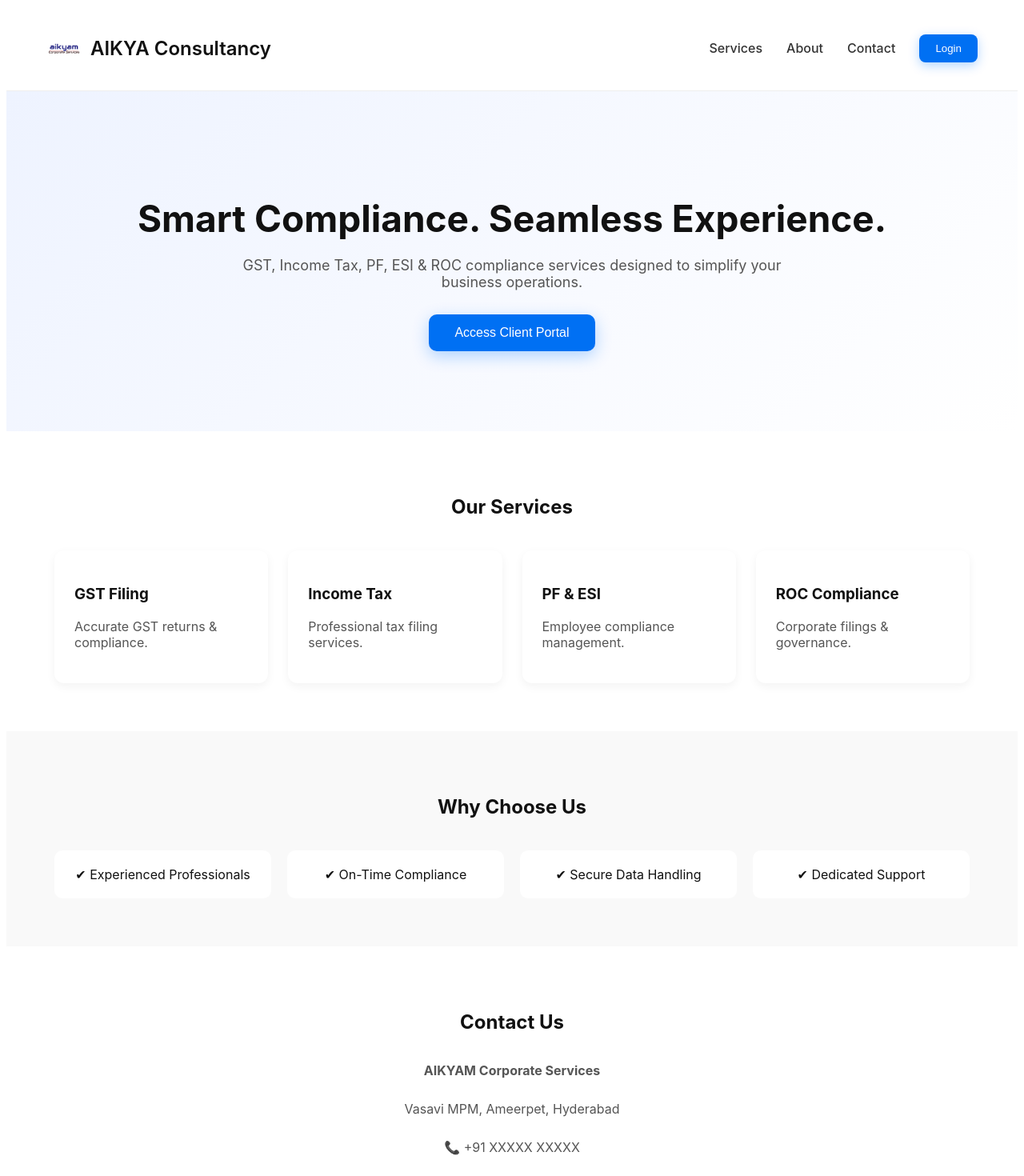
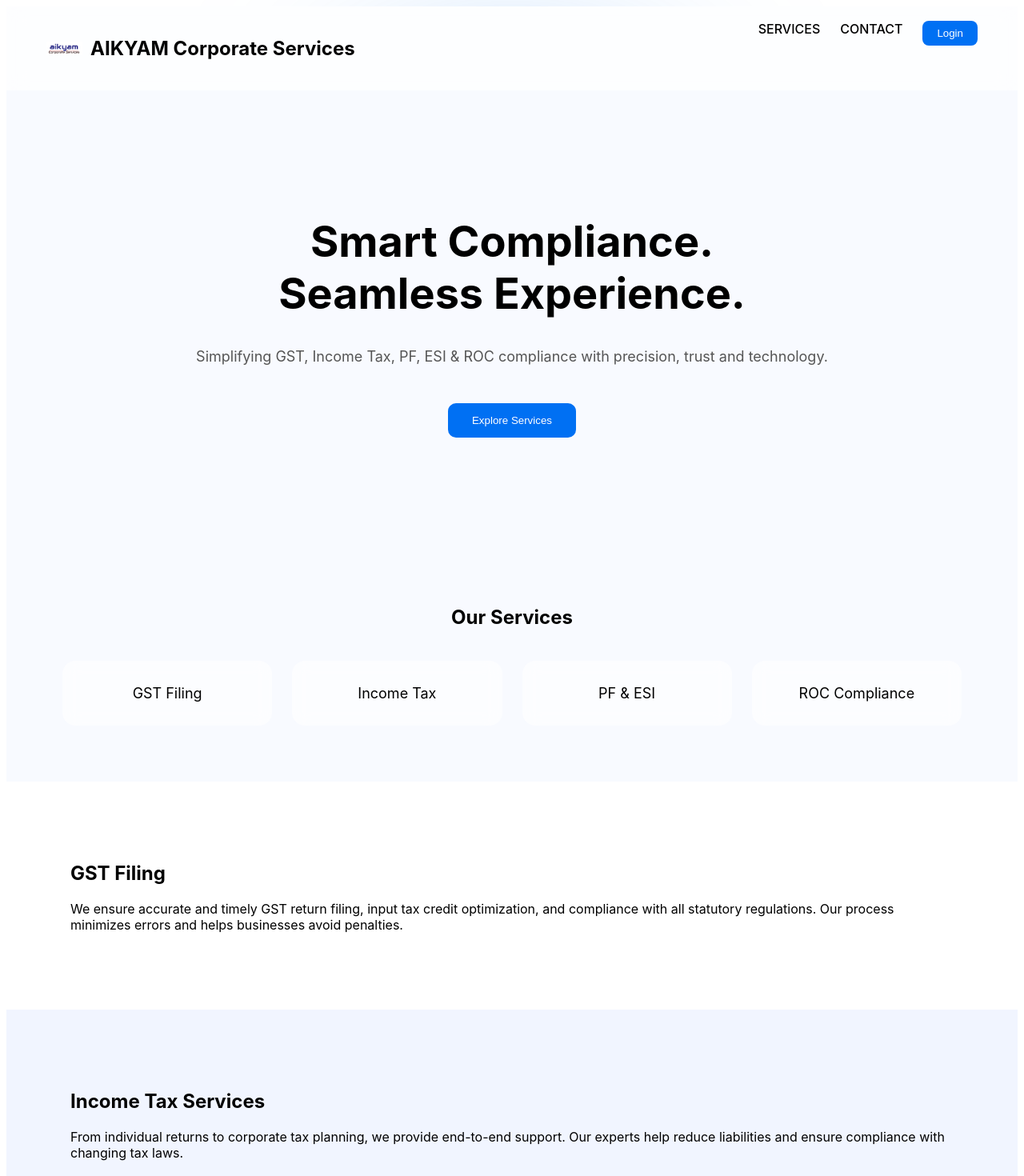
Before and after one commit to aikyambhanu/client-portal, a Next.js app: page / in a window 1280 px wide. Shown: the top 1470 px of the page at 80% size. Built offline with nearby package versions, Linux system fonts and the light colour scheme.

Commit message:
Update page.js

```diff
--- a/app/page.js
+++ b/app/page.js
@@ -1,193 +1,111 @@
 'use client'
+
 export default function Home() {
+
+  const scrollTo = (id) => {
+    document.getElementById(id)?.scrollIntoView({ behavior: 'smooth' })
+  }
+
   return (
-    <div style={{ fontFamily: 'Inter, sans-serif', color: '#111' }}>
+    <div style={container}>
 
       {/* HEADER */}
-      <div style={{
-        display: 'flex',
-        justifyContent: 'space-between',
-        alignItems: 'center',
-        padding: '18px 50px',
-        position: 'sticky',
-        top: 0,
-        background: 'rgba(255,255,255,0.9)',
-        backdropFilter: 'blur(10px)',
-        borderBottom: '1px solid #eee',
-        zIndex: 1000
-      }}>
+      <div style={header}>
         <div style={{ display: 'flex', alignItems: 'center', gap: 10 }}>
           <img src="/companylogo.png" width="45" />
-          <h2 style={{ fontWeight: 600 }}>AIKYA Consultancy</h2>
+          <h2>AIKYAM Corporate Services</h2>
         </div>
 
-        <div style={{ display: 'flex', gap: 30, alignItems: 'center' }}>
-          {['Services', 'About', 'Contact'].map((item, i) => (
-            <a key={i} href={`#${item.toLowerCase()}`}
-              style={{
-                textDecoration: 'none',
-                color: '#333',
-                fontWeight: 500,
-                transition: '0.3s'
-              }}
-              onMouseOver={e => e.target.style.color = '#0070f3'}
-              onMouseOut={e => e.target.style.color = '#333'}
-            >
-              {item}
-            </a>
+        <div style={{ display: 'flex', gap: 25 }}>
+          {['services', 'contact'].map(item => (
+            <span key={item} onClick={() => scrollTo(item)} style={nav}>
+              {item.toUpperCase()}
+            </span>
           ))}
-
-          <a href="/login">
-            <button style={{
-              padding: '10px 20px',
-              background: '#0070f3',
-              color: '#fff',
-              border: 'none',
-              borderRadius: 8,
-              cursor: 'pointer',
-              transition: '0.3s',
-              boxShadow: '0 4px 14px rgba(0,118,255,0.3)'
-            }}
-              onMouseOver={e => e.target.style.transform = 'scale(1.05)'}
-              onMouseOut={e => e.target.style.transform = 'scale(1)'}
-            >
-              Login
-            </button>
-          </a>
+          <a href="/login"><button style={loginBtn}>Login</button></a>
         </div>
       </div>
 
       {/* HERO */}
-      <div style={{
-        padding: '100px 40px',
-        textAlign: 'center',
-        background: 'linear-gradient(135deg, #eef3ff, #ffffff)'
-      }}>
-        <h1 style={{
-          fontSize: 46,
-          fontWeight: 700,
-          marginBottom: 20
-        }}>
-          Smart Compliance. Seamless Experience.
+      <div style={hero}>
+        <div style={glow}></div>
+
+        <h1 style={heroTitle}>
+          Smart Compliance.<br />Seamless Experience.
         </h1>
 
-        <p style={{
-          fontSize: 18,
-          color: '#555',
-          maxWidth: 700,
-          margin: 'auto'
-        }}>
-          GST, Income Tax, PF, ESI & ROC compliance services designed
-          to simplify your business operations.
+        <p style={heroText}>
+          Simplifying GST, Income Tax, PF, ESI & ROC compliance with
+          precision, trust and technology.
         </p>
 
-        <a href="/login">
-          <button style={{
-            marginTop: 30,
-            padding: '14px 32px',
-            fontSize: 16,
-            background: '#0070f3',
-            color: '#fff',
-            borderRadius: 10,
-            border: 'none',
-            cursor: 'pointer',
-            transition: '0.3s',
-            boxShadow: '0 6px 20px rgba(0,118,255,0.3)'
-          }}
-            onMouseOver={e => e.target.style.transform = 'translateY(-3px)'}
-            onMouseOut={e => e.target.style.transform = 'translateY(0)'}
-          >
-            Access Client Portal
-          </button>
-        </a>
+        <button style={cta} onClick={() => scrollTo('services')}>
+          Explore Services
+        </button>
       </div>
 
-      {/* SERVICES */}
-      <div id="services" style={{ padding: 60 }}>
-        <h2 style={{ textAlign: 'center', marginBottom: 40 }}>
-          Our Services
-        </h2>
+      {/* SERVICES CARDS */}
+      <div id="services" style={section}>
+        <h2 style={title}>Our Services</h2>
 
-        <div style={{
-          display: 'grid',
-          gridTemplateColumns: 'repeat(auto-fit, minmax(250px,1fr))',
-          gap: 25
-        }}>
+        <div style={grid}>
           {[
-            { title: "GST Filing", desc: "Accurate GST returns & compliance." },
-            { title: "Income Tax", desc: "Professional tax filing services." },
-            { title: "PF & ESI", desc: "Employee compliance management." },
-            { title: "ROC Compliance", desc: "Corporate filings & governance." }
-          ].map((s, i) => (
-            <div key={i}
-              style={{
-                padding: 25,
-                borderRadius: 12,
-                background: '#fff',
-                transition: '0.3s',
-                boxShadow: '0 4px 12px rgba(0,0,0,0.05)'
-              }}
-              onMouseOver={e => {
-                e.currentTarget.style.transform = 'translateY(-5px)'
-                e.currentTarget.style.boxShadow = '0 10px 25px rgba(0,0,0,0.1)'
-              }}
-              onMouseOut={e => {
-                e.currentTarget.style.transform = 'translateY(0)'
-                e.currentTarget.style.boxShadow = '0 4px 12px rgba(0,0,0,0.05)'
-              }}
+            { id: 'gst', title: 'GST Filing' },
+            { id: 'tax', title: 'Income Tax' },
+            { id: 'pf', title: 'PF & ESI' },
+            { id: 'roc', title: 'ROC Compliance' }
+          ].map((s) => (
+            <div
+              key={s.id}
+              style={card}
+              onClick={() => scrollTo(s.id)}
             >
-              <h3>{s.title}</h3>
-              <p style={{ color: '#555' }}>{s.desc}</p>
+              {s.title}
             </div>
           ))}
         </div>
       </div>
 
-      {/* WHY US */}
-      <div style={{ padding: 60, background: '#f9f9f9' }}>
-        <h2 style={{ textAlign: 'center', marginBottom: 40 }}>
-          Why Choose Us
-        </h2>
+      {/* SERVICE DETAILS */}
 
-        <div style={{
-          display: 'grid',
-          gridTemplateColumns: 'repeat(auto-fit, minmax(200px,1fr))',
-          gap: 20,
-          textAlign: 'center'
-        }}>
-          {[
-            "Experienced Professionals",
-            "On-Time Compliance",
-            "Secure Data Handling",
-            "Dedicated Support"
-          ].map((item, i) => (
-            <div key={i}
-              style={{
-                padding: 20,
-                borderRadius: 10,
-                background: '#fff',
-                transition: '0.3s'
-              }}
-              onMouseOver={e => e.currentTarget.style.transform = 'scale(1.05)'}
-              onMouseOut={e => e.currentTarget.style.transform = 'scale(1)'}
-            >
-              ✔ {item}
-            </div>
-          ))}
-        </div>
+      <div id="gst" style={detail}>
+        <h2>GST Filing</h2>
+        <p>
+          We ensure accurate and timely GST return filing, input tax credit optimization,
+          and compliance with all statutory regulations. Our process minimizes errors and
+          helps businesses avoid penalties.
+        </p>
+      </div>
+
+      <div id="tax" style={detailAlt}>
+        <h2>Income Tax Services</h2>
+        <p>
+          From individual returns to corporate tax planning, we provide end-to-end support.
+          Our experts help reduce liabilities and ensure compliance with changing tax laws.
+        </p>
+      </div>
+
+      <div id="pf" style={detail}>
+        <h2>PF & ESI Compliance</h2>
+        <p>
+          Complete handling of employee compliance including PF & ESI registrations,
+          filings, and audits. We ensure your workforce compliance is always up to date.
+        </p>
+      </div>
+
+      <div id="roc" style={detailAlt}>
+        <h2>ROC Compliance</h2>
+        <p>
+          We manage company filings, annual returns, and statutory compliance with ROC.
+          Stay compliant and focus on growing your business while we handle governance.
+        </p>
       </div>
 
       {/* CONTACT */}
-      <div id="contact" style={{ padding: 60 }}>
-        <h2 style={{ textAlign: 'center', marginBottom: 30 }}>
-          Contact Us
-        </h2>
+      <div id="contact" style={section}>
+        <h2 style={title}>Contact Us</h2>
 
-        <div style={{
-          textAlign: 'center',
-          lineHeight: 2,
-          color: '#555'
-        }}>
+        <div style={contact}>
           <p><b>AIKYAM Corporate Services</b></p>
           <p>Vasavi MPM, Ameerpet, Hyderabad</p>
           <p>📞 +91 XXXXX XXXXX</p>
@@ -196,15 +114,128 @@
       </div>
 
       {/* FOOTER */}
-      <div style={{
-        padding: 25,
-        textAlign: 'center',
-        background: '#111',
-        color: '#fff'
-      }}>
-        © 2026 AIKYA Consultancy
+      <div style={footer}>
+        © 2026 AIKYAM Corporate Services
       </div>
 
     </div>
   )
 }
+
+/* STYLES */
+
+const container = {
+  fontFamily: 'Inter, sans-serif',
+  background: '#f8faff'
+}
+
+const header = {
+  position: 'sticky',
+  top: 0,
+  display: 'flex',
+  justifyContent: 'space-between',
+  padding: '18px 50px',
+  background: 'rgba(255,255,255,0.7)',
+  backdropFilter: 'blur(12px)',
+  zIndex: 1000
+}
+
+const nav = {
+  cursor: 'pointer',
+  fontWeight: 500
+}
+
+const loginBtn = {
+  padding: '8px 18px',
+  borderRadius: 8,
+  border: 'none',
+  background: '#0070f3',
+  color: '#fff'
+}
+
+const hero = {
+  textAlign: 'center',
+  padding: '120px 20px',
+  position: 'relative'
+}
+
+const glow = {
+  position: 'absolute',
+  width: 400,
+  height: 400,
+  background: 'radial-gradient(circle, #0070f3, transparent)',
+  filter: 'blur(120px)',
+  top: 0,
+  left: '50%',
+  transform: 'translateX(-50%)',
+  zIndex: -1
+}
+
+const heroTitle = {
+  fontSize: 54,
+  fontWeight: 700
+}
+
+const heroText = {
+  fontSize: 18,
+  color: '#555',
+  marginTop: 15
+}
+
+const cta = {
+  marginTop: 30,
+  padding: '14px 30px',
+  borderRadius: 10,
+  border: 'none',
+  background: '#0070f3',
+  color: '#fff',
+  cursor: 'pointer'
+}
+
+const section = {
+  padding: 70
+}
+
+const title = {
+  textAlign: 'center',
+  marginBottom: 40
+}
+
+const grid = {
+  display: 'grid',
+  gridTemplateColumns: 'repeat(auto-fit, minmax(250px,1fr))',
+  gap: 25
+}
+
+const card = {
+  padding: 30,
+  borderRadius: 16,
+  background: 'rgba(255,255,255,0.6)',
+  backdropFilter: 'blur(10px)',
+  cursor: 'pointer',
+  textAlign: 'center',
+  fontSize: 18,
+  transition: '0.3s'
+}
+
+const detail = {
+  padding: 80,
+  background: '#fff'
+}
+
+const detailAlt = {
+  padding: 80,
+  background: '#f1f5ff'
+}
+
+const contact = {
+  textAlign: 'center',
+  lineHeight: 2
+}
+
+const footer = {
+  padding: 25,
+  textAlign: 'center',
+  background: '#111',
+  color: '#fff'
+}
```
